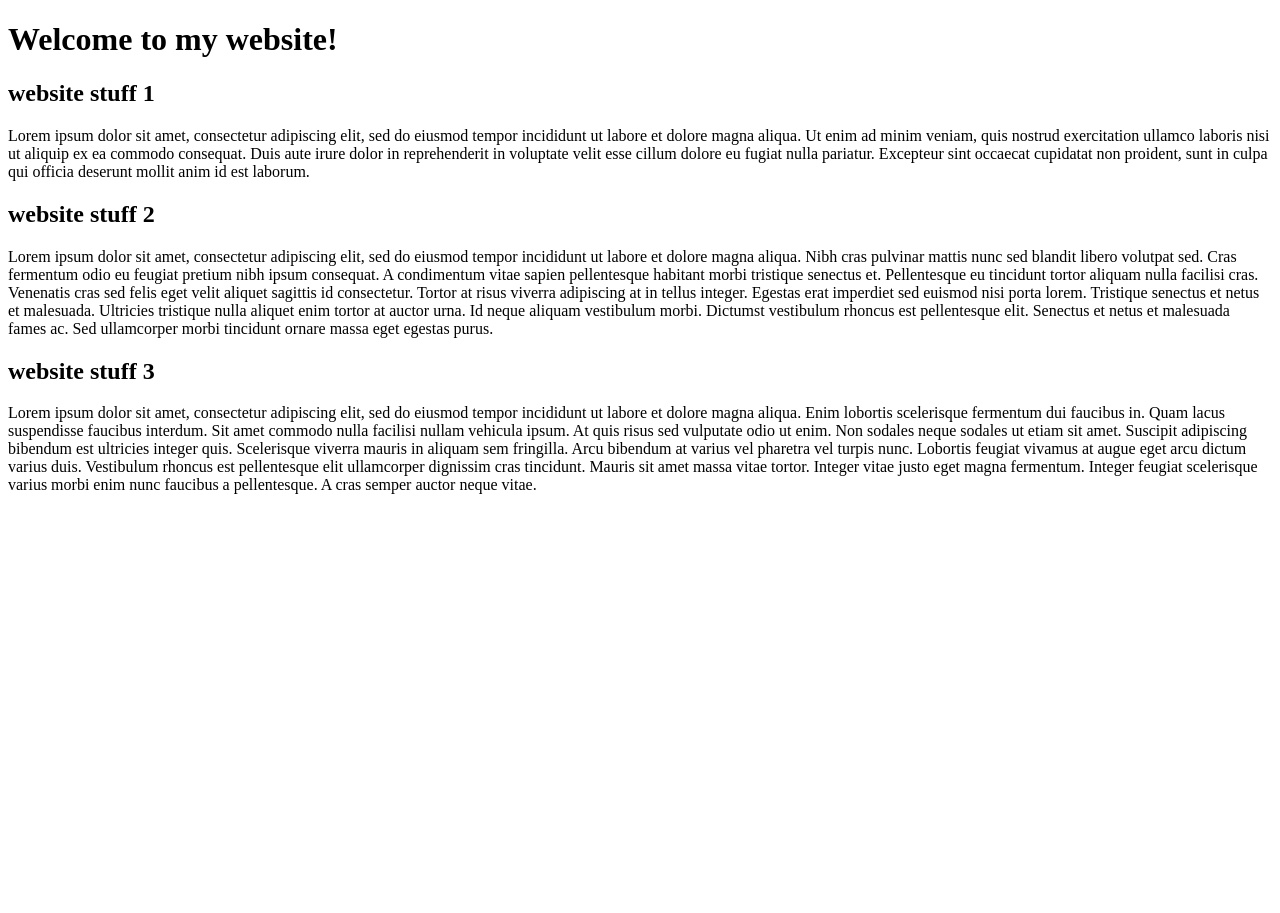
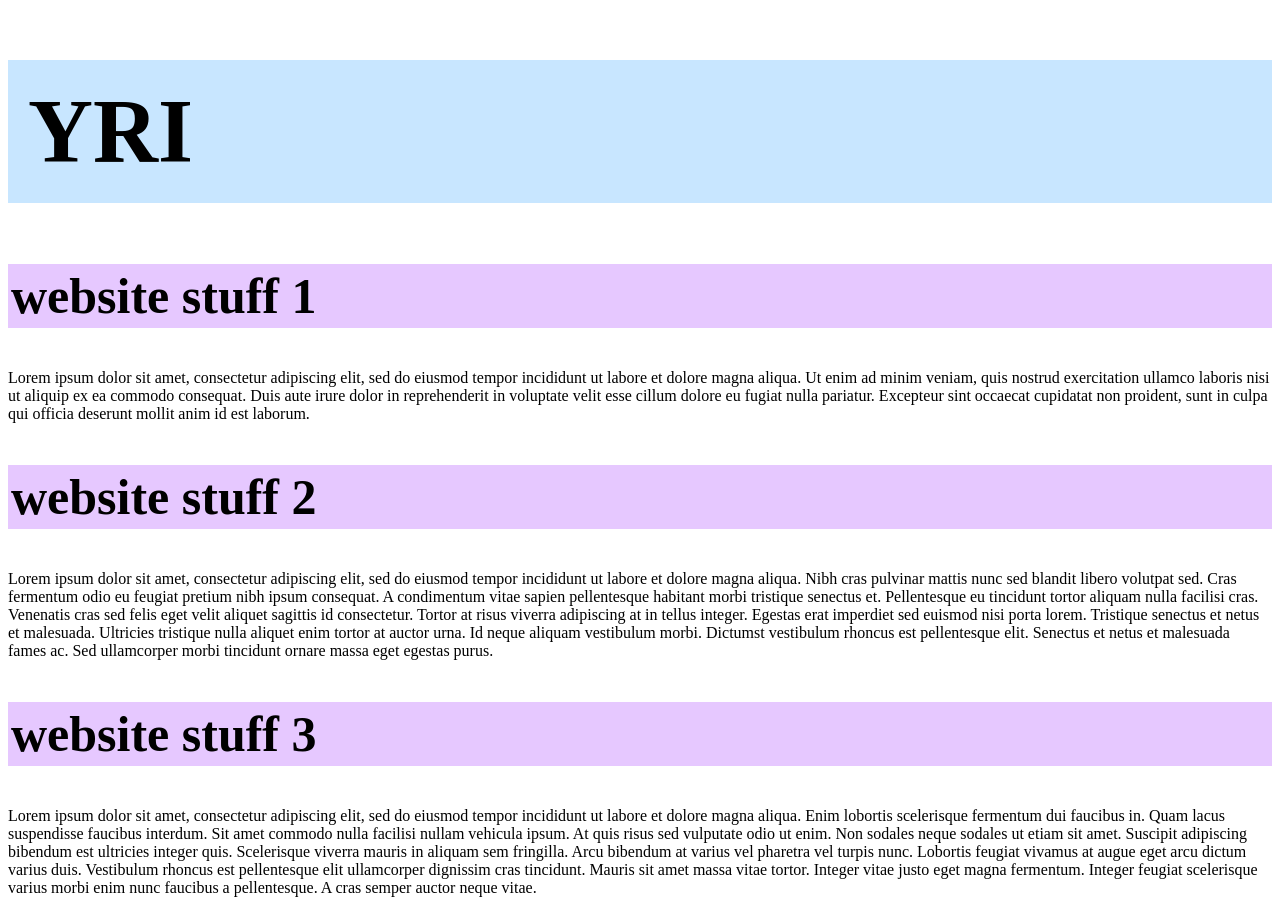
Before and after one commit to yyrri/website-test, a plain HTML site: page index.html in a window 1280 px wide. Before the commit the page ends 800 px from the top, so only its background shows below. Drawn offline with Linux system fonts and the light colour scheme.

Commit message:
Update index.html
css

```diff
--- a/index.html
+++ b/index.html
@@ -2,11 +2,12 @@
 <html>
   <head>
     <title>website</title>
-    <link rel="stylesheet" type="text/css" href="example.css">
+    <link rel="stylesheet" type="text/css" href="style.css">
   </head>
   <body>
     <nav><a></a></nav>
-    <h1>Welcome to my website!</h1>
+    <h1>YRI</h1>
+
     <h2>website stuff 1</h2>
     <p>Lorem ipsum dolor sit amet, consectetur adipiscing elit, sed do eiusmod tempor incididunt ut labore et dolore magna aliqua. Ut enim ad minim veniam, quis nostrud exercitation ullamco laboris nisi ut aliquip ex ea commodo consequat. Duis aute irure dolor in reprehenderit in voluptate velit esse cillum dolore eu fugiat nulla pariatur. Excepteur sint occaecat cupidatat non proident, sunt in culpa qui officia deserunt mollit anim id est laborum.</p>
     <h2>website stuff 2</h2>
```
